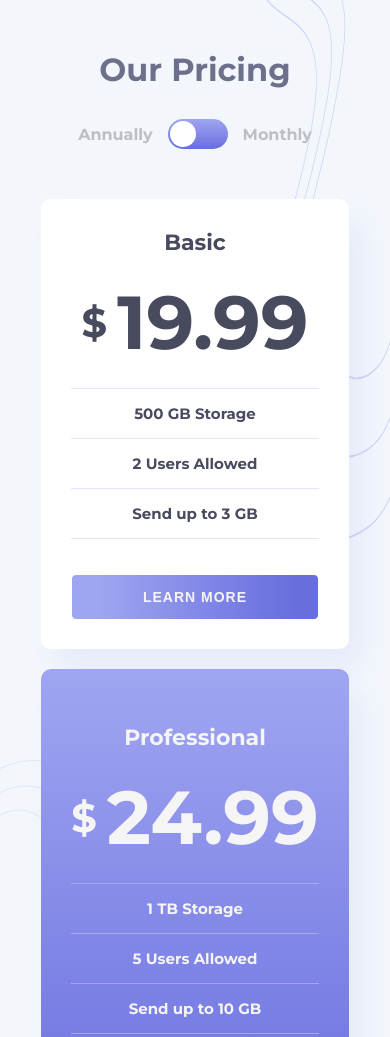
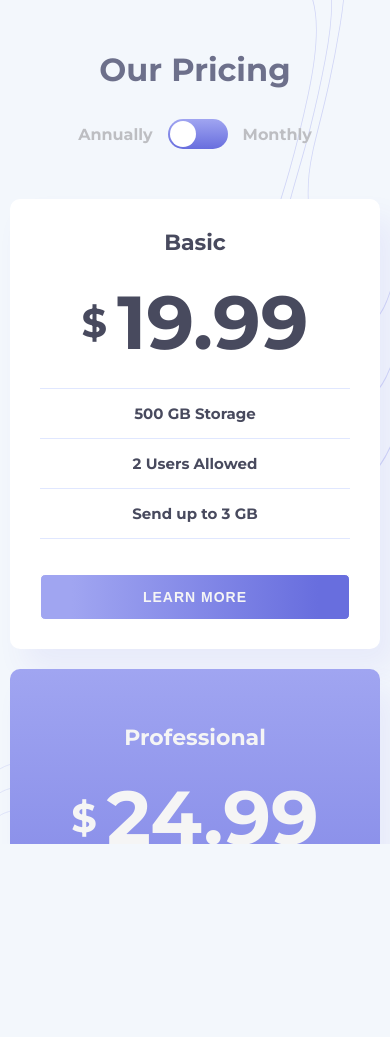
Before and after one commit to Wadzet/nextjs-course, a plain HTML site: page index.html in a window 390 px wide. Shown: the top 1037 px of the page. After the commit the page ends 844 px from the top, so only its background shows below. Drawn offline with Linux system fonts and the light colour scheme.

Commit message:
minor styles update - update plan cards width for mobile devices - fix telegram webview screen bug

```diff
--- a/index.html
+++ b/index.html
@@ -5,6 +5,7 @@
     <meta name="viewport"
           content="width=device-width, user-scalable=no, initial-scale=1.0, maximum-scale=1.0, minimum-scale=1.0">
     <meta http-equiv="X-UA-Compatible" content="ie=edge">
+    <meta name="viewport" content="width=device-width, initial-scale=1.0">
     <title>Pricing component with toggle</title>
     <link rel="shortcut icon" type="image/jpg" href="img/favicon-32x32.png"/>
     <link rel="stylesheet" href="style.css">
--- a/style.css
+++ b/style.css
@@ -4,10 +4,18 @@
     box-sizing: border-box;
 }
 
+body, html {
+    overflow-x: hidden;
+    height: 100vh;
+    width: 100vw;
+    max-width: 100%;
+}
+
+
 body {
     background-color: #f3f7fc;
-    height: 100vh;
-    width: 100vw;
+    width: 100%;
+    height: 100%;
     position: relative;
     color: #6d708b;
     font-family: "Montserrat", sans-serif;
@@ -211,6 +219,7 @@ button:hover {
     .pricing-plans {
         flex-direction: column;
         align-items: center;
+        min-width: 370px;
     }
 
     .plan {
@@ -220,7 +229,7 @@ button:hover {
     }
 
     .bg-right {
-        top: -50px;
+        top: -100px;
         height: 70%;
         width: 35%;
     }
```
